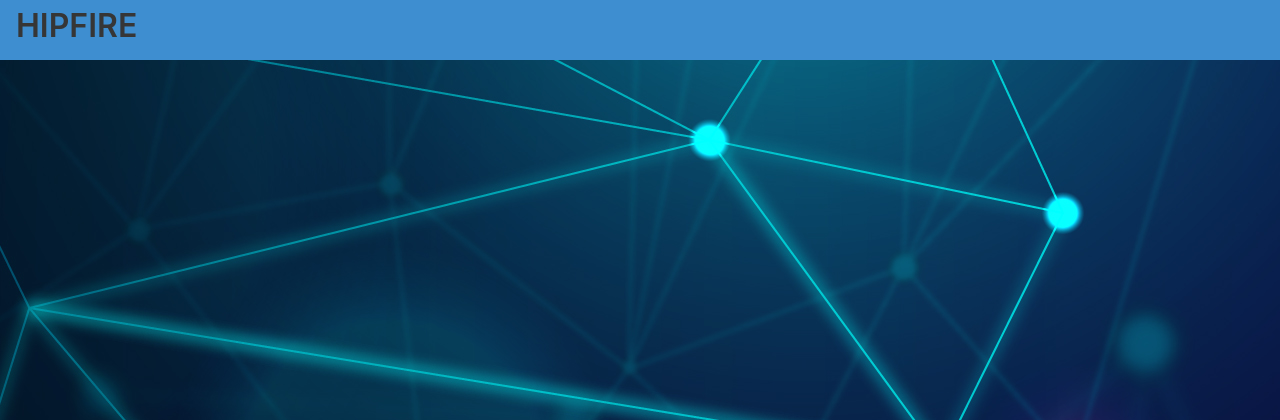
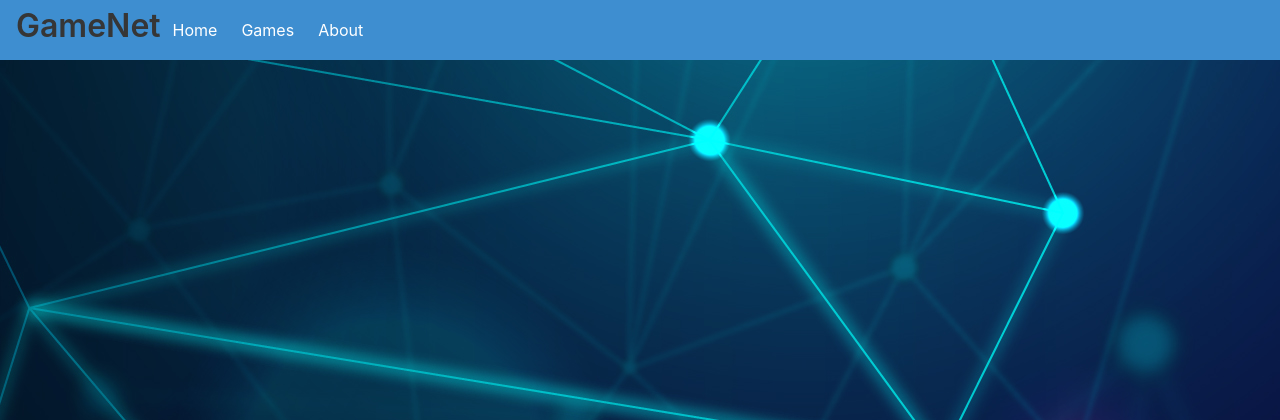
Before and after one commit to ArmadaDev25/DGameSite, a Django app: page /about/ in a window 1280 px wide. Shown: the top 420 px of the page. Run offline with Django 4.2, Linux system fonts and the light colour scheme.

Commit message:
Navbar is now functional

```diff
--- a/gamesite_project/GS_Frontend/templates/base.html
+++ b/gamesite_project/GS_Frontend/templates/base.html
@@ -12,7 +12,21 @@
 <body>
     <nav class="navbar is-info" role="navigation" aria-label="main navigation">
         <div class="navbar-brand ml-4 mt-2">
-            <p class="title">HIPFIRE</p>
+            <p class="title">GameNet</p>
+        </div>
+        <div class="navbar-menu">
+            <div class="navbar-start">
+                <a class="navbar-item" href="{% url 'home'%}">
+                    Home
+                </a>
+                <a class="navbar-item" href="{% url 'game_list'%}">
+                    Games
+                </a>
+                <a class="navbar-item" href="{% url 'about'%}">
+                    About
+                </a>
+            </div>
+
         </div>
     </nav>
 
```
